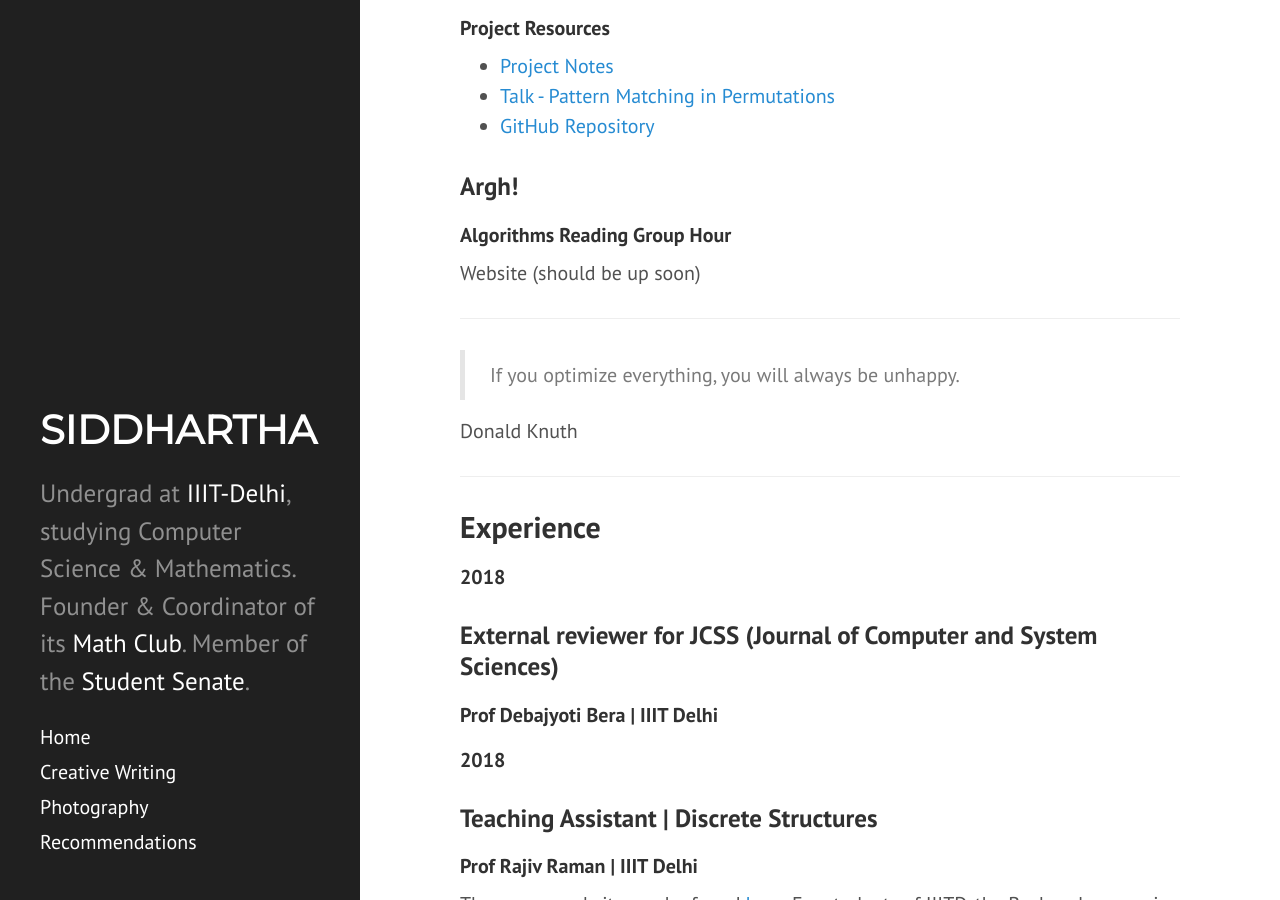
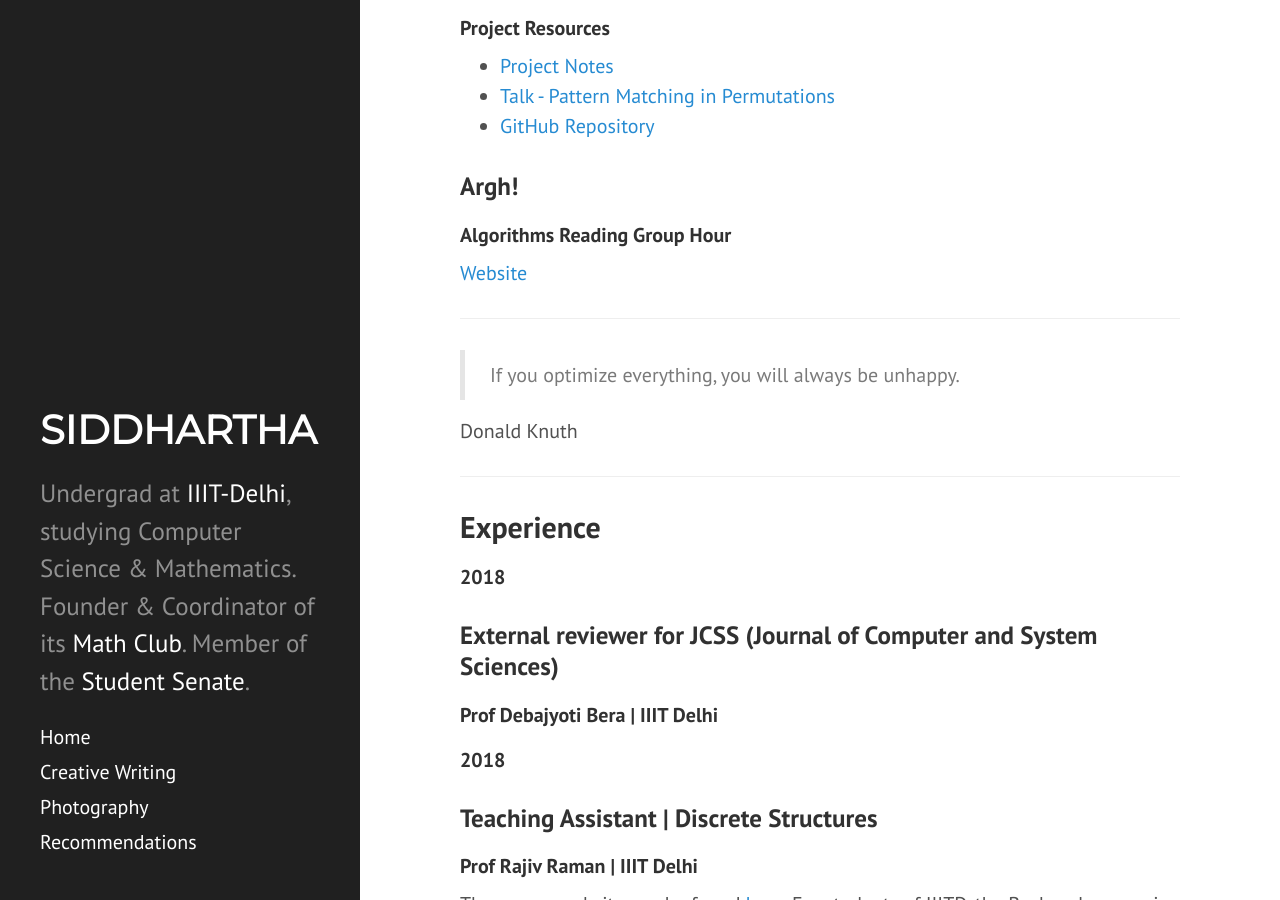
Before and after one commit to siddjai/siddjai.github.io, a Jekyll site: the page built from index.md, in a window 1280 px wide and 900 px high, scrolled down 991 px. Built offline with Jekyll 4.4.1, drawn with Linux system fonts in a browser that asks for light colours; nearby versions of some CDN libraries.

Commit message:
Update index.md

```diff
--- a/index.md
+++ b/index.md
@@ -32,7 +32,7 @@ Since May 2018 I have been working on Guillotine Cuts for Axis Parallel Rectangl
 ### Argh!
 #### Algorithms Reading Group Hour
 
-Website (should be up soon)
+[Website](https://sites.google.com/iiitd.ac.in/argh)
 
 ___
 
```
